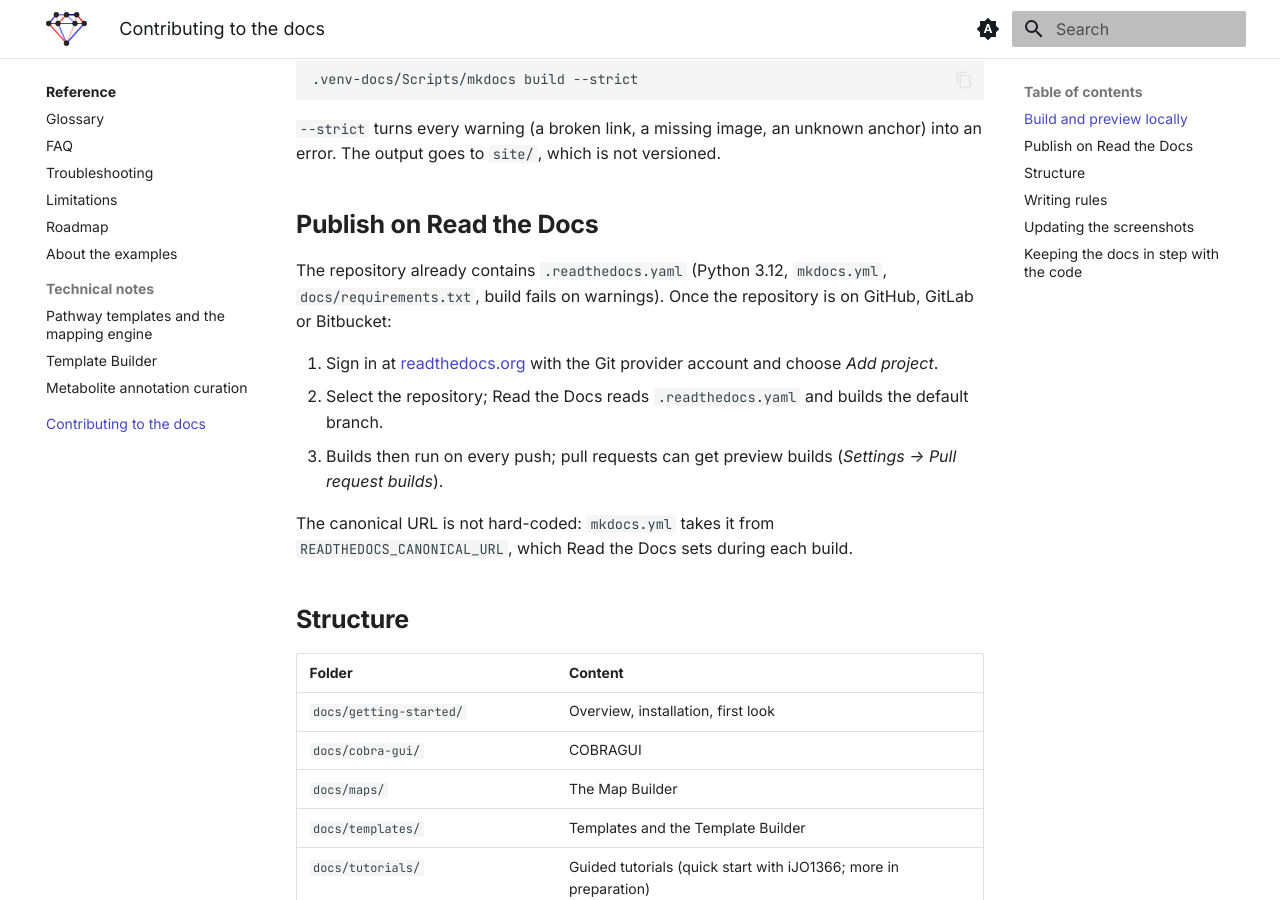
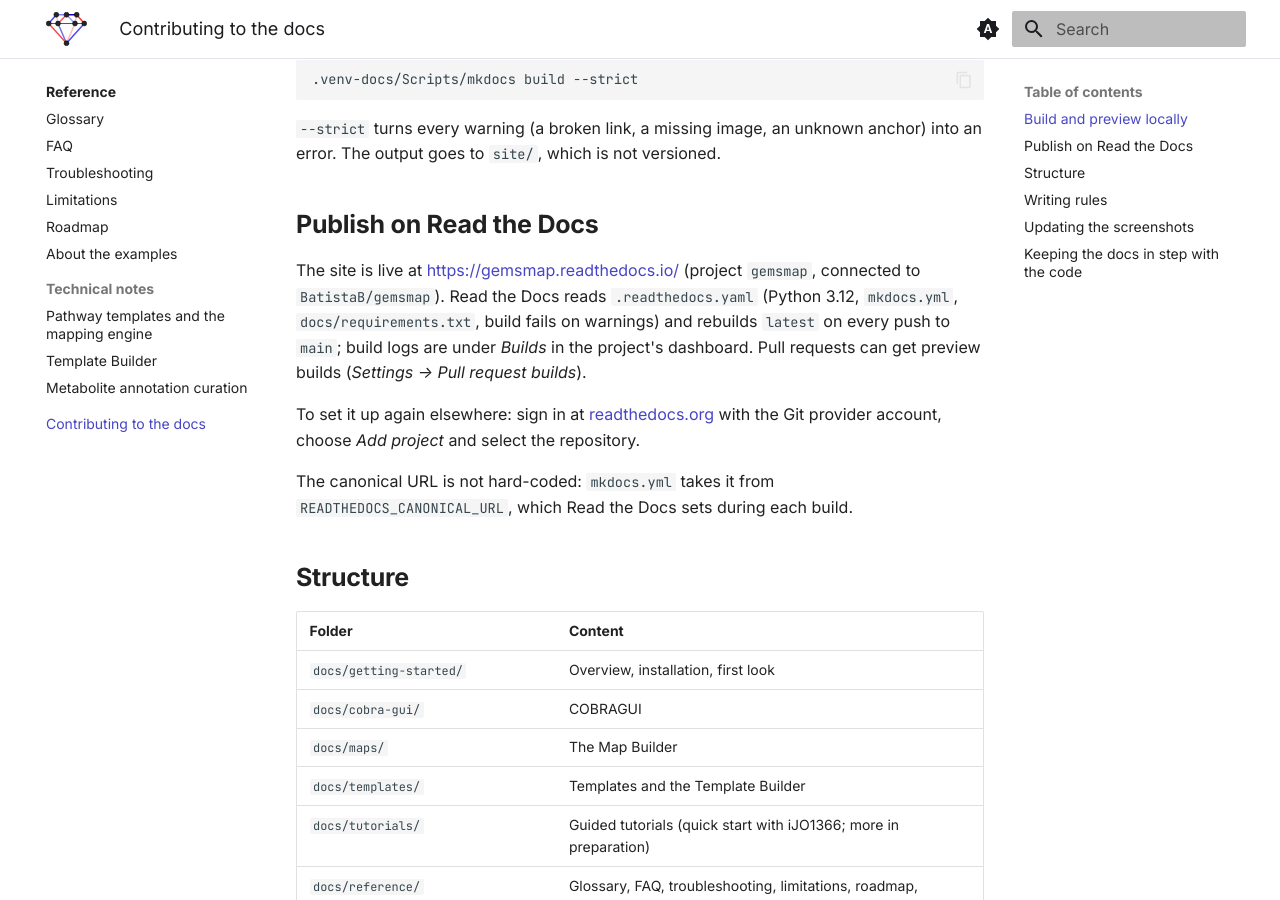
Before and after one commit to BatistaB/gemsmap, an MkDocs documentation site: the page built from docs/CONTRIBUTING.md, in a window 1280 px wide and 900 px high, scrolled down 650 px. Built offline with MkDocs 1.6.1 and Material for MkDocs 9.7.7, drawn with Linux system fonts in a browser that asks for light colours.

Commit message:
docs: link the documentation published at gemsmap.readthedocs.io
README (badge and links), pyproject Documentation URL, PYPI_README, the zip's README-FIRST.txt, the release notes and the beta guide cover point to the Read the Docs site; docs/CONTRIBUTING.md describes the live setup.

Co-Authored-By: Claude Opus 5.5 <noreply@anthropic.com>

```diff
--- a/docs/CONTRIBUTING.md
+++ b/docs/CONTRIBUTING.md
@@ -28,11 +28,9 @@ Open `http://127.0.0.1:8000`; pages reload as you edit. Before committing, run t
 
 ## Publish on Read the Docs
 
-The repository already contains `.readthedocs.yaml` (Python 3.12, `mkdocs.yml`, `docs/requirements.txt`, build fails on warnings). Once the repository is on GitHub, GitLab or Bitbucket:
+The site is live at <https://gemsmap.readthedocs.io/> (project `gemsmap`, connected to `BatistaB/gemsmap`). Read the Docs reads `.readthedocs.yaml` (Python 3.12, `mkdocs.yml`, `docs/requirements.txt`, build fails on warnings) and rebuilds `latest` on every push to `main`; build logs are under *Builds* in the project's dashboard. Pull requests can get preview builds (*Settings → Pull request builds*).
 
-1. Sign in at [readthedocs.org](https://readthedocs.org) with the Git provider account and choose *Add project*.
-2. Select the repository; Read the Docs reads `.readthedocs.yaml` and builds the default branch.
-3. Builds then run on every push; pull requests can get preview builds (*Settings → Pull request builds*).
+To set it up again elsewhere: sign in at [readthedocs.org](https://readthedocs.org) with the Git provider account, choose *Add project* and select the repository.
 
 The canonical URL is not hard-coded: `mkdocs.yml` takes it from `READTHEDOCS_CANONICAL_URL`, which Read the Docs sets during each build.
 
--- a/pyproject.toml
+++ b/pyproject.toml
@@ -35,6 +35,7 @@ dependencies = [
 
 [project.urls]
 Homepage = "https://github.com/BatistaB/gemsmap"
+Documentation = "https://gemsmap.readthedocs.io/"
 Source = "https://github.com/BatistaB/gemsmap"
 Issues = "https://github.com/BatistaB/gemsmap/issues"
 Changelog = "https://github.com/BatistaB/gemsmap/blob/main/CHANGELOG.md"
--- a/tools/docs/beta_guide_pdf.py
+++ b/tools/docs/beta_guide_pdf.py
@@ -74,7 +74,7 @@ def cover(version: str, form_url: str, site: Path) -> str:
     <p>In COBRAGUI, click <b>GEMs MAP {html.escape(version)}</b> in the bottom bar, then <b>Copy diagnostics</b>, and paste
     it into the form or into an issue at <a href="https://github.com/BatistaB/gemsmap/issues">github.com/BatistaB/gemsmap/issues</a>,
     with what you did and what happened. A screenshot helps.</p>
-    <p class="small">Documentation and source code: github.com/BatistaB/gemsmap · MIT License. The screenshots in this guide
+    <p class="small">Documentation: gemsmap.readthedocs.io · Source code: github.com/BatistaB/gemsmap · MIT License. The screenshots in this guide
     come from the application itself; numbers in your run can differ slightly (alternative optima of pFBA).</p>
     </div></body></html>"""
 
```
Also changed, not shown: CHANGELOG.md (+3 -0 lines), PYPI_README.md (+4 -0 lines), README.md (+6 -2 lines), .github/release-notes.md, 1 other file.
